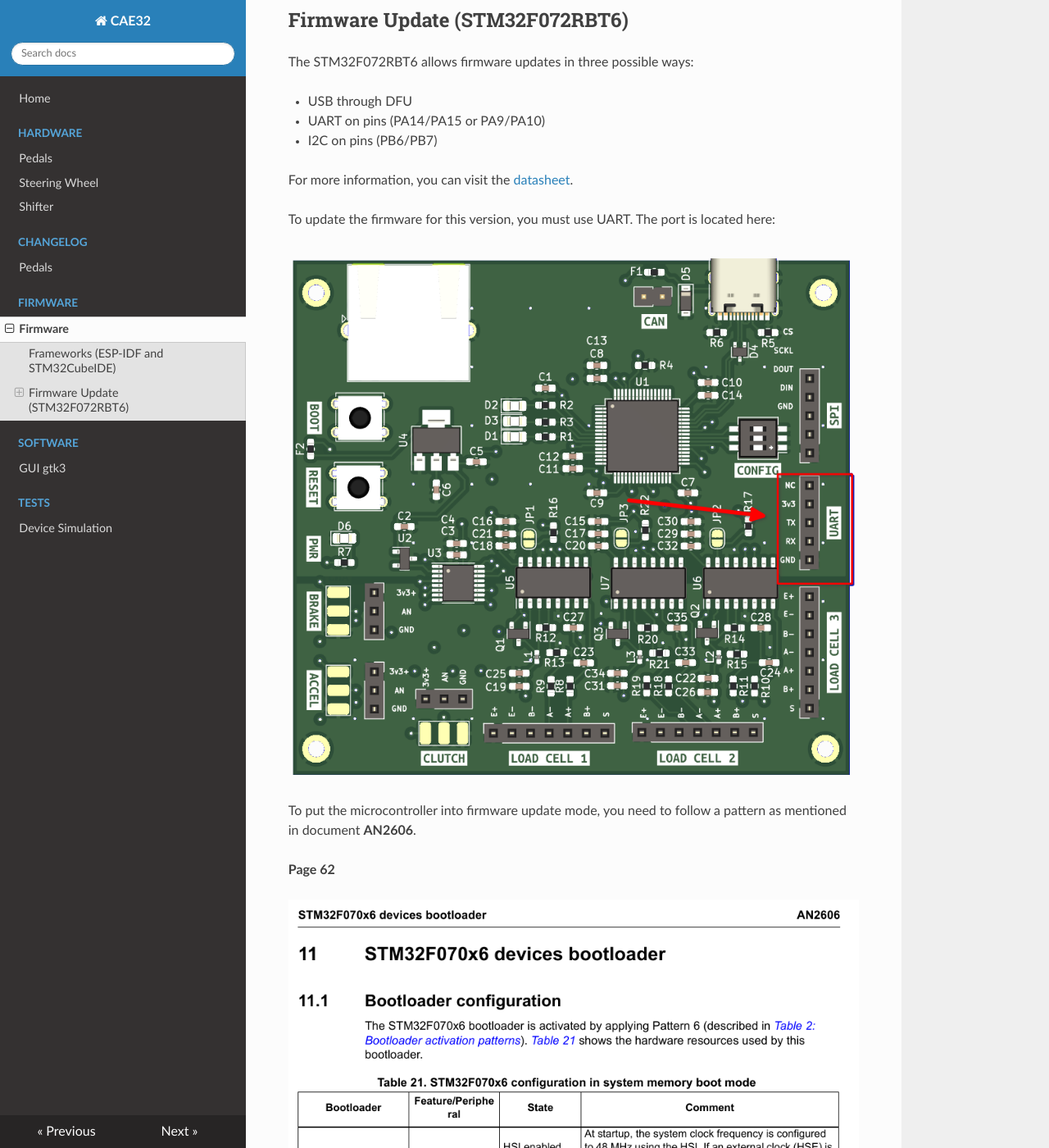
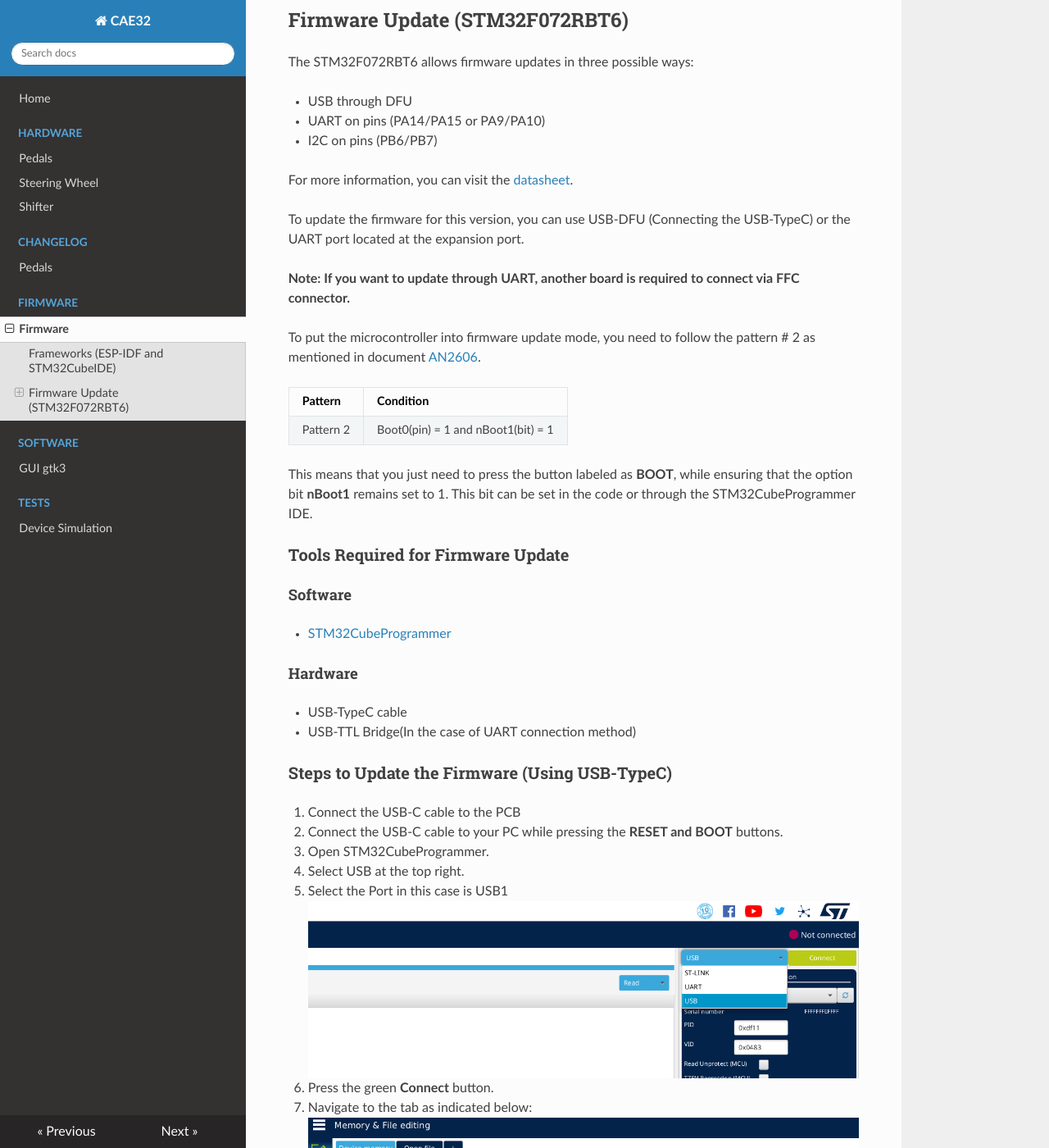
Before and after one commit to janc18/CAE32_docs, an MkDocs documentation site: the page built from docs/firmware.md, in a window 1280 px wide and 1400 px high, scrolled down 568 px. Shown: the whole window at 82% size. Built offline with MkDocs 1.6.1, drawn with Linux system fonts in a browser that asks for light colours; nearby versions of some CDN libraries; some of the changed text lies outside the part shown.

Commit message:
update: added new information of how upload the firmware through usb connection

```diff
--- a/docs/firmware.md
+++ b/docs/firmware.md
@@ -25,33 +25,21 @@ The STM32F072RBT6 allows firmware updates in three possible ways:
 
 For more information, you can visit the [datasheet](https://datasheet.lcsc.com/lcsc/1809301214_STMicroelectronics-STM32F072RBT6_C46046.pdf#page=13).
 
-To update the firmware for this version, you must use UART. The port is located here:
+To update the firmware for this version, you can use USB-DFU (Connecting the USB-TypeC)
+or the UART port located at the expansion port.
 
-![UART](./img/uart.png)
+**Note: If you want to update through UART, another board is required to connect via
+FFC connector.**
 
-To put the microcontroller into firmware update mode, you need to follow a pattern as mentioned in document **AN2606**.
+To put the microcontroller into firmware update mode, you need to follow the pattern # 2 as mentioned in document [AN2606](https://www.st.com/resource/en/application_note/an2606-stm32-microcontroller-system-memory-boot-mode-stmicroelectronics.pdf).
 
-**Page 62**
+|Pattern|Condition|
+|-|-|
+|Pattern 2|Boot0(pin) = 1 and nBoot1(bit) = 1|
 
-![boot](./img/boot.png)
-
-It mentions that the bootloader is activated by applying **pattern 6**.
-
-**Table 21**
-
-![boot2](./img/boot2.png)
-
-The first option shown in the table can be followed if you do not have the [ST-LINK programmer](https://www.st.com/en/development-tools/st-link-v2.html) and if that port has not been added.
-
-The change required in the STM32CubeProgrammer program is as follows:
-
-1. Go to the **OB** tab.
-
-2. User configuration.
-
-3. Find the box and modify the value nBoot0_SW(bit).
-
-![user_config](./img/user_conf.png)
+This means that you just need to press the button labeled as **BOOT**, while ensuring
+that the option bit **nBoot1** remains set to 1. This bit can be set in the code or
+through the STM32CubeProgrammer IDE.
 
 ### Tools Required for Firmware Update
 
@@ -61,37 +49,29 @@ The change required in the STM32CubeProgrammer program is as follows:
 
 #### Hardware
 
-- USB-UART Bridge _(Example: USB UART CP2102)_
+- USB-TypeC cable
 
-### Steps to Update the Firmware
+- USB-TTL Bridge(In the case of UART connection method)
 
-Connect the UART port of the PCB to the USB-UART bridge as follows:
+### Steps to Update the Firmware (Using USB-TypeC)
 
-| PCB (UART) | USB-UART Bridge |
-| - | - |
-| GND | GND |
-| TX | RX |
-| RX | TX |
-| 3v3 | 3v3 (optional) |
+1. Connect the USB-C cable to the PCB
 
-2. Connect the USB-UART Bridge to your PC while pressing the **RESET and BOOT** buttons.
+2. Connect the USB-C cable to your PC while pressing the **RESET and BOOT** buttons.
 
 3. Open STM32CubeProgrammer.
 
-4. Select UART at the top right.
+4. Select USB at the top right.
 
-5. Select the USB port where you connected the USB-UART bridge. In Linux, it often has the name **/dev/ttyUSBx**, and in Windows, it's usually **COMx**.
+5. Select the Port in this case is USB1
+![Selection DFU](./img/dfu0.png)
 
 6. Press the green **Connect** button.
 
-7. ⚠️**IMPORTANT**⚠️ Perform the firmware loading activation steps, which you can find [here](#firmware-update). If you skip this step, you won't be able to update the firmware in the future.
-
-8. Select the tab as indicated below:
-
+7. Navigate to the tab as indicated below:
 ![prg1](./img/programar_1.png)
 
 9. Locate the path of the **.elf** file and press **Start Programming**:
-
 ![prg1](./img/programar_2.png)
 
 10. Press RESET, and it should now work with the new firmware.
```
